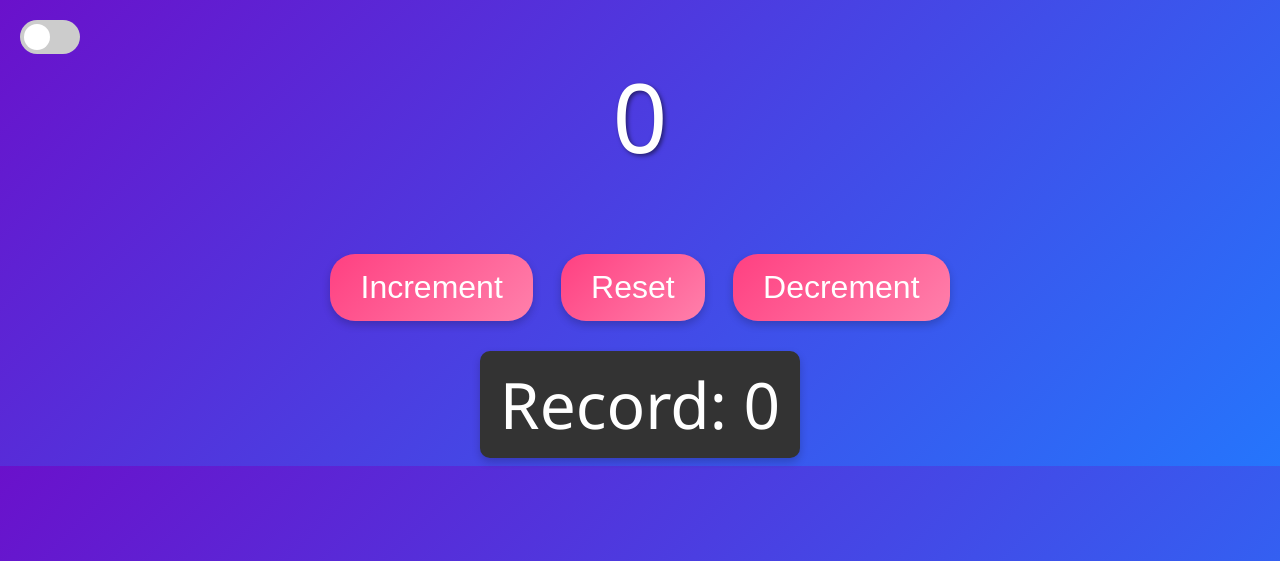
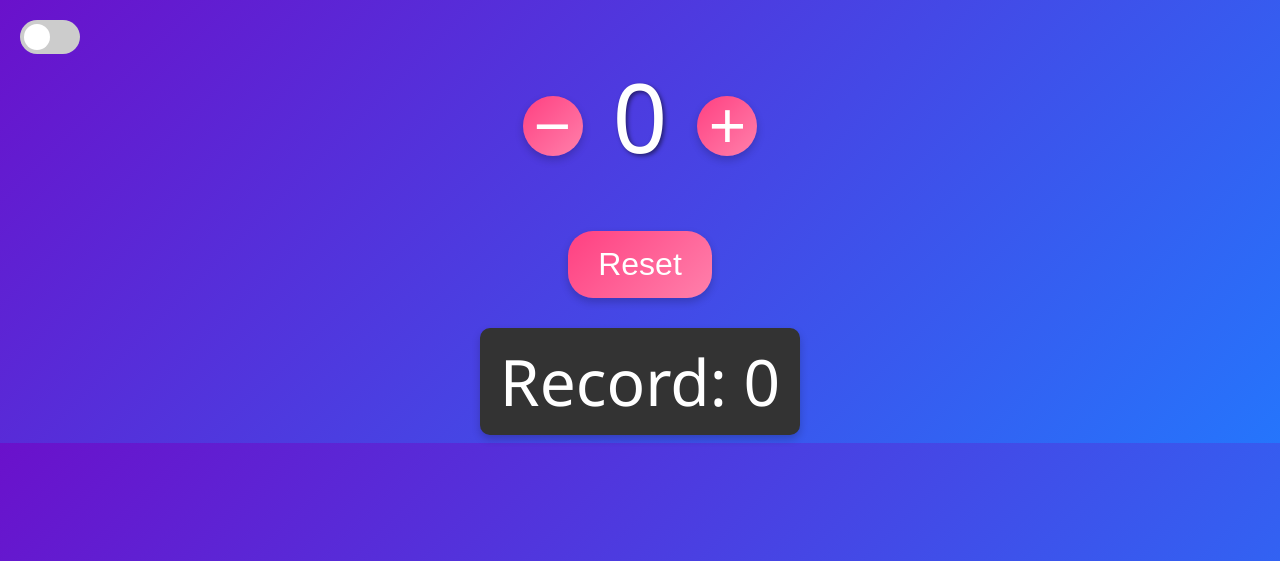
Before and after one commit to SillyRobot883/counter, a PHP site: page / in a window 1280 px wide. Shown: the top 561 px of the page. Run offline with PHP 8.4, Linux system fonts and the light colour scheme; some libraries are stand-ins or nearby versions.

Commit message:
changed increment and decrement to plus (+) and minus (-)

```diff
--- a/index.html
+++ b/index.html
@@ -15,15 +15,16 @@
     <input type="checkbox" id="darkModeToggle" hidden/>
     <label for="darkModeToggle" class="toggle-switch"></label>
 </div>
-<label id="countLabel">0</label><br>
+<div id="countContainer">
+    <button id="decrementButton">&#8722;</button> <!-- Unicode for minus sign -->
+    <label id="countLabel">0</label>
+    <button id="incrementButton">&#43;</button> <!-- Unicode for plus sign -->
+</div>
 <div id="buttonContainer">
-    <button id="incrementButton">Increment</button>
     <button id="resetButton">Reset</button>
-    <button id="decrementButton">Decrement</button>
 </div>
 <div id="countRecordLabel">Record: 0</div>
 <div id="messageContainer">
-
     <label id="messageLabel"></label>
 </div>
 <div id="slidingMessagesContainer"></div>
--- a/style.css
+++ b/style.css
@@ -147,3 +147,33 @@ body.negative-count {
     transform: none; /* Remove button-like hover effect */
     box-shadow: none; /* Remove button-like hover effect */
 }
+
+#countContainer {
+    display: flex;
+    align-items: center;
+    justify-content: center;
+    margin-bottom: 20px;
+}
+
+#countContainer button {
+    font-size: 2em;
+    width: 60px;
+    height: 60px;
+    margin: 30px; /* Increase margin to add space between buttons and counter */
+    background: linear-gradient(135deg, #ff4081, #ff80ab);
+    color: white;
+    border: none;
+    border-radius: 50%;
+    cursor: pointer;
+    box-shadow: 0 4px 8px rgba(0, 0, 0, 0.2);
+    transition: background-color 0.3s, transform 0.3s, box-shadow 0.3s;
+    display: flex;
+    align-items: center;
+    justify-content: center; /* Center the symbols */
+}
+
+#countContainer button:hover {
+    background: linear-gradient(135deg, #ff80ab, #ff4081);
+    transform: scale(1.1);
+    box-shadow: 0 6px 12px rgba(0, 0, 0, 0.3);
+}
```
